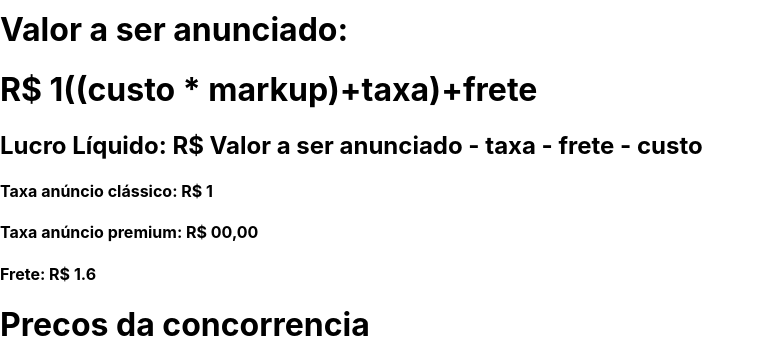
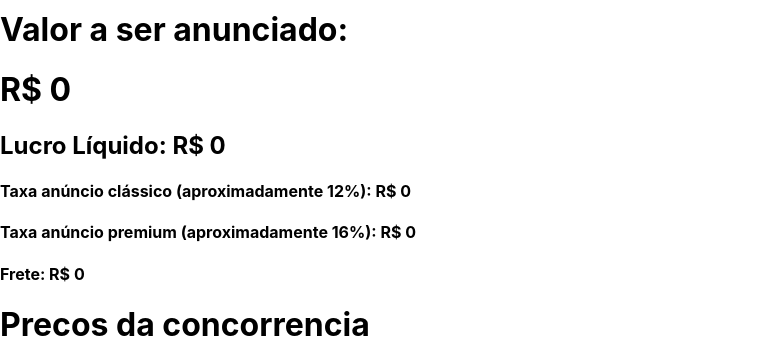
Before and after one commit to murilopereira006/CalculadoraMeli, a React (Create React App) app in the folder CalculadoraMeli/: page / in a window 1280 px wide. Shown: the part 287-625 px from the top of the page, without its empty margins (0-765 px from the left). Built offline with nearby package versions, Linux system fonts and the light colour scheme; no server answers.

Commit message:
calculos corretos!

```diff
--- a/CalculadoraMeli/src/componentes/Inputs/index.js
+++ b/CalculadoraMeli/src/componentes/Inputs/index.js
@@ -6,13 +6,16 @@ function Inputs() {
   const { categorias,
     setCategorias,
     setNameProduct,
+    custoFixo,
     setCustoFixo,
     peso,
     setPeso,
     setchoosedCategoria,
     setReputacao,
+    markup,
     setMarkup,
     calcFrete, } = useContext(ContextCalcMeli);
+  const parcialPrice = custoFixo * markup;
 
 	useEffect(() => {
     async function apiNewDataCategories() {
@@ -108,7 +111,7 @@ function Inputs() {
       <br />
       <button
         type="button"
-        onClick={ () => calcFrete(parseFloat(peso)) }
+        onClick={ () => calcFrete(parseFloat(peso), parcialPrice) }
       >
         teste
       </button>
--- a/CalculadoraMeli/src/componentes/Results/index.js
+++ b/CalculadoraMeli/src/componentes/Results/index.js
@@ -9,15 +9,18 @@ function Results() {
     reputacao,
     markup, } = useContext(ContextCalcMeli);
     const parcialPrice = custoFixo * markup;
+    const finalFrete = (parseFloat(frete) < 99 ? parseFloat(frete) : parseFloat(frete) * reputacao);
+    const taxas = parcialPrice * 0.16;
+    const totalPrice = parcialPrice + finalFrete + taxas;
 
   return (
     <div>
       <h1>Valor a ser anunciado:</h1>
-      <h1>R$ { parcialPrice * 1.17 + parseInt(frete)}((custo * markup)+taxa)+frete</h1>
-      <h2>Lucro Líquido: R$ Valor a ser anunciado - taxa - frete - custo</h2>
-      <h4>Taxa anúncio clássico: R$ { frete }</h4>
-      <h4>Taxa anúncio premium: R$ 00,00</h4>
-      <h4>Frete: R$ {markup}</h4>
+      <h1>R$ { totalPrice }</h1>
+      <h2>Lucro Líquido: R$ { totalPrice - custoFixo - finalFrete - taxas }</h2>
+      <h4>Taxa anúncio clássico (aproximadamente 12%): R$ { parcialPrice * 0.12 }</h4>
+      <h4>Taxa anúncio premium (aproximadamente 16%): R$ { parcialPrice * 0.16 }</h4>
+      <h4>Frete: R$ { finalFrete }</h4>
     </div>
   );
 }
--- a/CalculadoraMeli/src/context/prividerIndex.js
+++ b/CalculadoraMeli/src/context/prividerIndex.js
@@ -10,20 +10,24 @@ const CalcMeliProvider = ({ children }) => {
 	const [choosedCategoria, setchoosedCategoria] = useState();
   const [reputacao, setReputacao] = useState(1);
   const [markup, setMarkup] = useState(1.6);
-	const [frete, setFrete] = useState(1);
+	const [frete, setFrete] = useState(0);
 
-  const calcFrete = (currPeso) => {
-    if (currPeso <= 0.5) setFrete(47.9 * reputacao)
-    if (currPeso > 0.5 && currPeso <= 1) setFrete(47.9 * reputacao)
-    if (currPeso > 0.5 && currPeso <= 1) setFrete(52.9 * reputacao)
-    if (currPeso > 1 && currPeso <= 2) setFrete(61.9 * reputacao)
-    if (currPeso > 2 && currPeso <= 5) setFrete(75.9 * reputacao)
-    if (currPeso > 5 && currPeso <= 9) setFrete(97.9 * reputacao)
-    if (currPeso > 9 && currPeso <= 13) setFrete(140.9 * reputacao)
-    if (currPeso > 13 && currPeso <= 17) setFrete(187.9 * reputacao)
-    if (currPeso > 17 && currPeso <= 23) setFrete(209.9 * reputacao)
-    if (currPeso > 23 && currPeso <= 30) setFrete(219.9 * reputacao)
-    if (currPeso > 30) setFrete(999999)
+  const calcFrete = (currPeso, parcialPrice) => {
+    if (parcialPrice >= 99) {
+      if (currPeso <= 0.5) setFrete(47.9 * reputacao)
+      if (currPeso > 0.5 && currPeso <= 1) setFrete(47.9 * reputacao);
+      if (currPeso > 0.5 && currPeso <= 1) setFrete(52.9 * reputacao);
+      if (currPeso > 1 && currPeso <= 2) setFrete(61.9 * reputacao);
+      if (currPeso > 2 && currPeso <= 5) setFrete(75.9 * reputacao);
+      if (currPeso > 5 && currPeso <= 9) setFrete(97.9 * reputacao);
+      if (currPeso > 9 && currPeso <= 13) setFrete(140.9 * reputacao);
+      if (currPeso > 13 && currPeso <= 17) setFrete(187.9 * reputacao);
+      if (currPeso > 17 && currPeso <= 23) setFrete(209.9 * reputacao);
+      if (currPeso > 23 && currPeso <= 30) setFrete(219.9 * reputacao);
+      if (currPeso > 30) setFrete('Nao permitido!');
+    } else {
+      setFrete(5);
+    }
   };
 
 	const context = {
```
Also changed, not shown: 1 other file (tests, documents, lock files or other folders).
